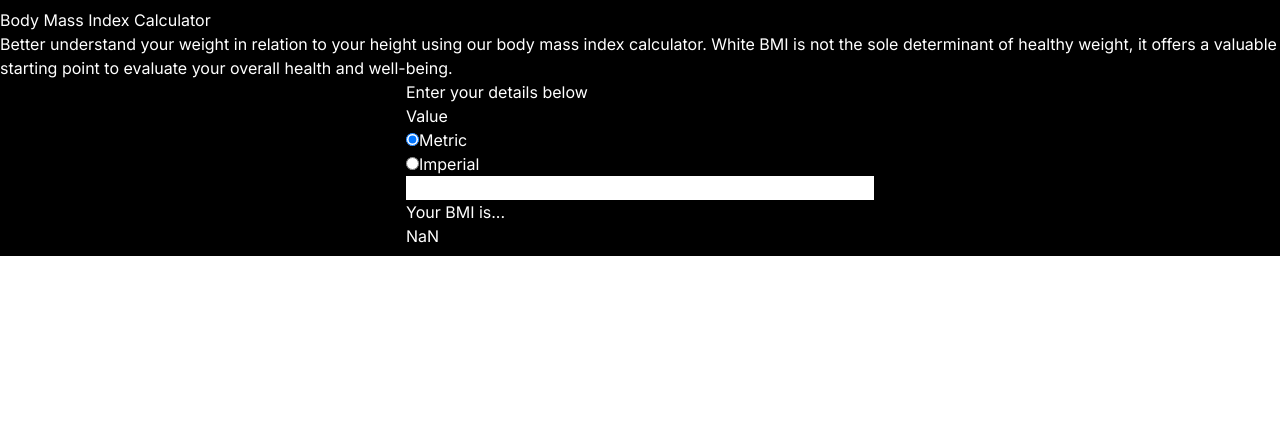
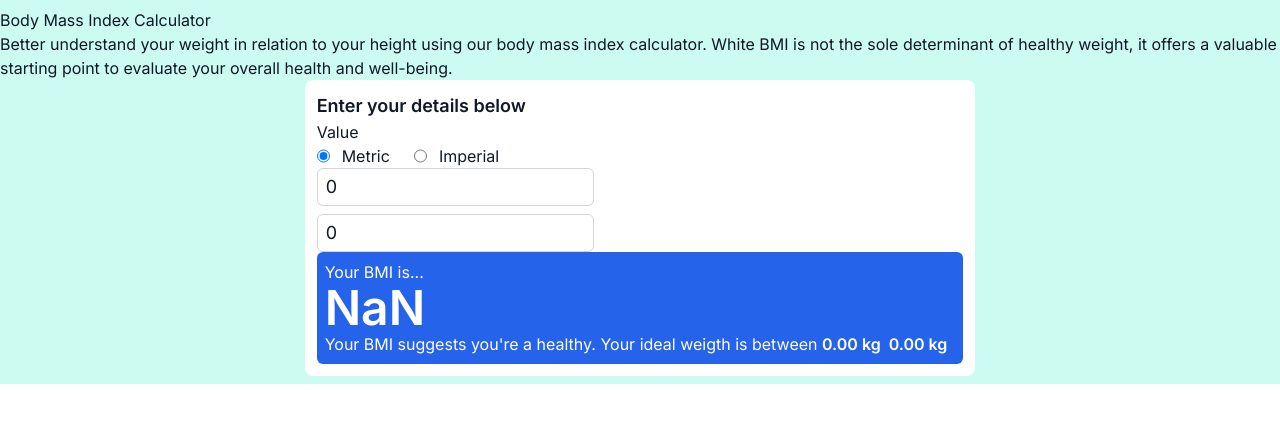
Before and after one commit to facuperezm/body-mass-calculator, a Next.js app: page / in a window 1280 px wide. Shown: the top 422 px of the page. Built offline with nearby package versions, Linux system fonts and the light colour scheme.

Commit message:
working on ui

```diff
--- a/src/app/page.tsx
+++ b/src/app/page.tsx
@@ -10,23 +10,36 @@ export default function Home() {
   const [value, setValue] = React.useState("metric");
   const [measures, setMeasures] = React.useState(INITIAL_STATE);
 
-  function handleSubmit(event: React.FormEvent<HTMLFormElement>) {
-    event.preventDefault();
-    console.log(measures);
+  function calculateBMI(weight: number, height: number) {
+    let bmi;
+
+    if (value === "metric") {
+      let heightInMeters = height / 100;
+      bmi = weight / (heightInMeters * heightInMeters);
+    } else {
+      let heightInInches = height * 12;
+      bmi = (weight / (heightInInches * heightInInches)) * 703;
     }
-
-  function calculateBMI(weight, height) {
-    // Ensure height is in meters
-    let heightInMeters = height / 100;
-
-    // Calculate BMI
-    let bmi = weight / (heightInMeters * heightInMeters);
-
     return bmi.toFixed(1);
   }
 
+  function calculateIdealWeightRange(height: number) {
+    let lowerRange;
+    let upperRange;
+    if (value === "metric") {
+      let heightInMeters = height / 100;
+      lowerRange = 18.5 * (heightInMeters * heightInMeters);
+      upperRange = 24.9 * (heightInMeters * heightInMeters);
+    } else {
+      let heightInInches = height * 12;
+      lowerRange = 18.5 * (heightInInches * heightInInches);
+      upperRange = 24.9 * (heightInInches * heightInInches);
+    }
+    return [lowerRange.toFixed(2), upperRange.toFixed(2)];
+  }
+
   return (
-    <main className="text-white bg-black max-w-7xl">
+    <main className="text-gray-900 bg-teal-100 max-w-7xl">
       {/* logo */}
       <header className="flex flex-col items-center justify-center py-2">
         <div>
@@ -38,10 +51,12 @@ export default function Home() {
             overall health and well-being.
           </p>
         </div>
-        <div>
-          <p>Enter your details below</p>
-          <form onSubmit={handleSubmit}>
-            <fieldset>
+        <div className="p-3 bg-white rounded-lg">
+          <p className="text-lg font-semibold text-gray-900">
+            Enter your details below
+          </p>
+          <form className="" onSubmit={(e) => e.preventDefault()}>
+            <fieldset className="flex gap-3">
               <legend>Value</legend>
 
               <input
@@ -69,8 +84,10 @@ export default function Home() {
               />
               <label htmlFor="imperial">Imperial</label>
             </fieldset>
+            <div className="flex flex-col gap-2">
               <label htmlFor="height">
                 <input
+                  className="px-2 py-1 text-lg border border-gray-300 rounded-md"
                   id="height"
                   value={measures.height}
                   onChange={(event) => {
@@ -86,6 +103,7 @@ export default function Home() {
               </label>
               <label htmlFor="weight">
                 <input
+                  className="px-2 py-1 text-lg border border-gray-300 rounded-md"
                   id="weight"
                   value={measures.weight}
                   onChange={(event) => {
@@ -99,10 +117,21 @@ export default function Home() {
                   }}
                 />
               </label>
+            </div>
           </form>
-          <div>
-            <p>Your BMI is...</p>
-            <span>{calculateBMI(measures.weight, measures.height)}</span>
+          <div className="p-2 text-white bg-blue-600 rounded-md">
+            <p className="">Your BMI is...</p>
+            <span className="text-5xl font-semibold ">
+              {calculateBMI(measures.weight, measures.height)}
+            </span>
+            <p className="">
+              Your BMI suggests you're a healthy. Your ideal weigth is between{" "}
+              {calculateIdealWeightRange(measures.height).map((weight) => (
+                <span key={weight} className="mr-2 font-semibold">
+                  {weight} kg
+                </span>
+              ))}
+            </p>
           </div>
         </div>
       </header>
```
Lines whose indentation alone changed are shown as unchanged.
